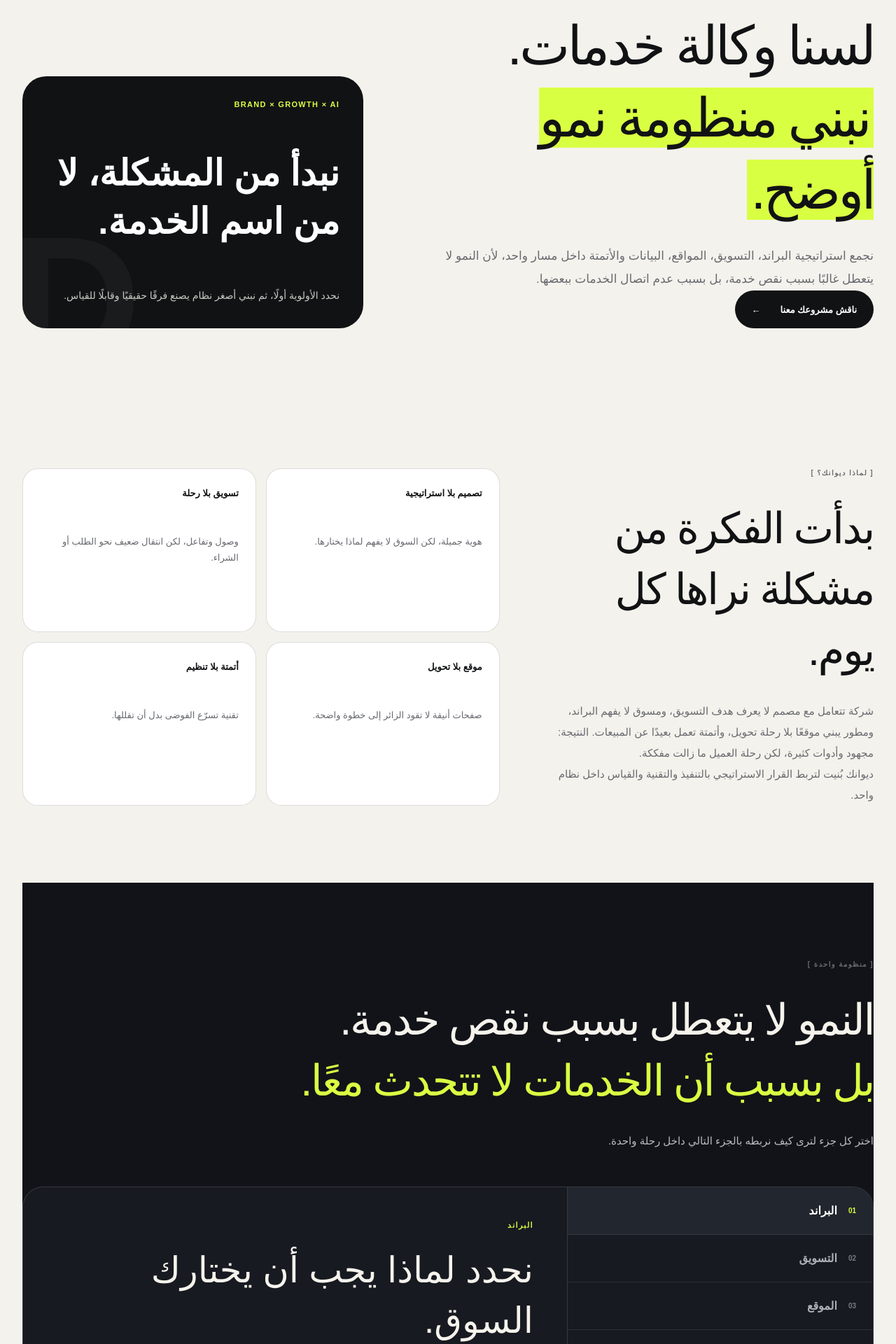
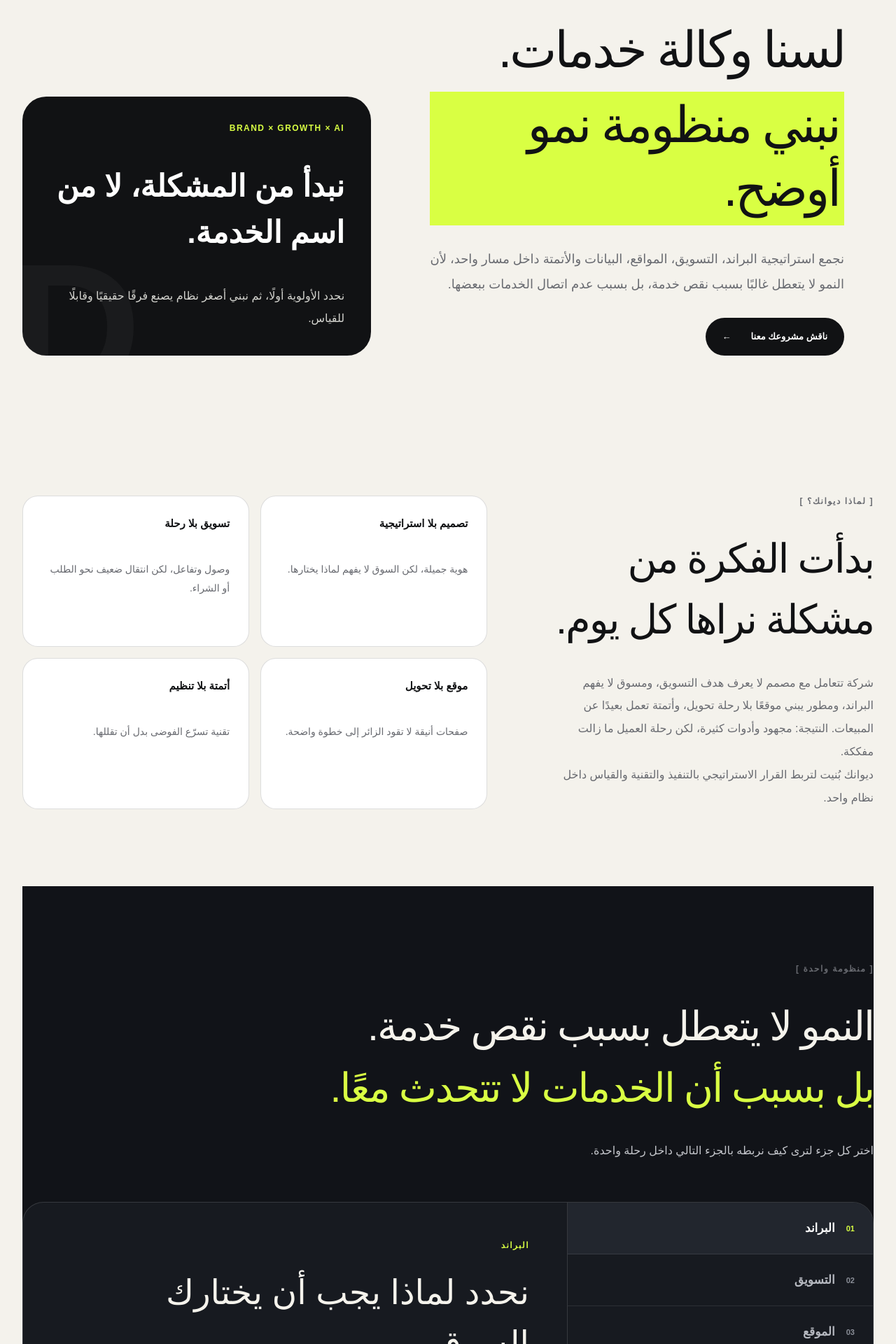
Before and after one commit to mohammedrashad2011-ui/Dewank-2026-website, a Next.js app: page /about in a window 1280 px wide. Shown: the part 240-2160 px from the top of the page at 70% size. Built offline with nearby package versions, Linux system fonts and the light colour scheme; a web font is replaced by a local one.

Commit message:
Fix about page spacing typography and GCC panel

```diff
--- a/app/about/about-page.css
+++ b/app/about/about-page.css
@@ -1,47 +1,39 @@
 .about-page{background:var(--paper);color:var(--ink)}
-.about-hero{padding:120px 0 90px;display:grid;grid-template-columns:1.15fr .85fr;gap:70px;align-items:end}
-.about-hero h1{font-size:clamp(48px,6vw,86px);line-height:1.34;letter-spacing:-.05em;margin:34px 0 26px}
-.about-hero h1 em{font-style:normal;background:var(--acid);padding-inline:.08em}
-.about-hero p{max-width:720px;font-size:17px;line-height:1.95;color:var(--muted)}
-.about-hero-card{background:var(--ink);color:#fff;border-radius:34px;padding:34px;min-height:360px;display:flex;flex-direction:column;justify-content:space-between;position:relative;overflow:hidden}
+.about-page .section-label{font-size:12px;letter-spacing:.13em}
+.about-hero{padding:120px 0 90px;display:grid;grid-template-columns:1.12fr .88fr;gap:84px;align-items:end}
+.about-hero>div:first-child{padding-right:42px}
+.about-hero h1{max-width:900px;font-size:clamp(48px,5.6vw,82px);line-height:1.42;letter-spacing:-.045em;margin:38px 0 30px}
+.about-hero h1 em{display:inline-block;font-style:normal;background:var(--acid);padding:.02em .1em .08em;line-height:1.28;margin-top:.12em}
+.about-hero p{max-width:760px;font-size:18px;line-height:2;color:var(--muted);margin:0 0 30px}
+.about-hero-card{background:var(--ink);color:#fff;border-radius:34px;padding:38px;min-height:370px;display:flex;flex-direction:column;justify-content:space-between;position:relative;overflow:hidden}
 .about-hero-card:before{content:"D";position:absolute;left:-18px;bottom:-90px;font:700 260px/1 Arial;color:#ffffff0a}
-.about-hero-card small{color:var(--acid);font:700 11px Arial;letter-spacing:.12em}
-.about-hero-card strong{font-size:clamp(34px,4vw,54px);line-height:1.35;max-width:500px}
-.about-hero-card span{color:#c9c9c3;line-height:1.8;font-size:14px}
-.about-origin{padding:110px 0;display:grid;grid-template-columns:.8fr 1.2fr;gap:80px}
-.about-origin h2,.about-system h2,.about-values h2,.about-market h2,.about-fit h2,.about-final h2{font-size:clamp(38px,4.8vw,66px);line-height:1.42;letter-spacing:-.04em;margin:28px 0}
-.about-origin-copy p,.about-system-copy p,.about-market p,.about-fit p{font-size:15px;line-height:2;color:var(--muted)}
-.fragment-grid{display:grid;grid-template-columns:1fr 1fr;gap:14px}
-.fragment-card{border:1px solid var(--line);border-radius:22px;padding:24px;background:#fff;min-height:190px;transition:.25s ease}
+.about-hero-card>*{position:relative;z-index:1}
+.about-hero-card small{color:var(--acid);font:700 12px Arial;letter-spacing:.12em}
+.about-hero-card strong{font-size:clamp(32px,3.4vw,50px);line-height:1.52;max-width:500px;margin-block:36px}
+.about-hero-card span{color:#d4d4cf;line-height:1.95;font-size:16px}
+.about-origin{padding:110px 0;display:grid;grid-template-columns:.82fr 1.18fr;gap:90px}
+.about-origin h2,.about-system h2,.about-values h2,.about-market h2,.about-fit h2,.about-final h2{font-size:clamp(38px,4.5vw,62px);line-height:1.52;letter-spacing:-.035em;margin:30px 0}
+.about-origin-copy p,.about-system-copy p,.about-market p,.about-fit p{font-size:16px;line-height:2.05;color:var(--muted)}
+.fragment-grid{display:grid;grid-template-columns:1fr 1fr;gap:16px}
+.fragment-card{border:1px solid var(--line);border-radius:22px;padding:27px;background:#fff;min-height:200px;transition:.25s ease}
 .fragment-card:hover{transform:translateY(-5px);box-shadow:0 20px 50px rgba(17,18,20,.08)}
-.fragment-card b{display:block;font-size:13px;margin-bottom:45px}
-.fragment-card p{font-size:13px;line-height:1.8;color:var(--muted);margin:0}
+.fragment-card b{display:block;font-size:15px;line-height:1.6;margin-bottom:40px}
+.fragment-card p{font-size:14px;line-height:1.95;color:var(--muted);margin:0}
 .about-system{padding:110px 0;background:#111318;color:#f5f3ec}
-.about-system-copy{max-width:920px}
+.about-system-copy{max-width:960px}
 .about-system-copy h2 em{font-style:normal;color:var(--acid)}
-.about-system-copy p{color:#b9bbc1}
-.system-interactive{margin-top:50px;display:grid;grid-template-columns:.72fr 1.28fr;border:1px solid #ffffff22;border-radius:30px;overflow:hidden;background:#171a20}
+.about-system-copy p{color:#c3c5ca;font-size:16px}
+.system-interactive{margin-top:56px;display:grid;grid-template-columns:.72fr 1.28fr;border:1px solid #ffffff22;border-radius:30px;overflow:hidden;background:#171a20}
 .system-tabs{display:flex;flex-direction:column;border-left:1px solid #ffffff22}
-.system-tabs button{appearance:none;border:0;border-bottom:1px solid #ffffff18;background:transparent;color:#aeb1b8;padding:24px;text-align:right;font:700 16px var(--font-arabic);cursor:pointer;display:flex;gap:16px;align-items:center;transition:.2s ease}
-.system-tabs button:last-child{border-bottom:0}.system-tabs button span{font:700 10px Arial;color:#777b84}.system-tabs button:hover,.system-tabs button.active{background:#22262e;color:#fff}.system-tabs button.active span{color:var(--acid)}
-.system-panel{padding:48px;min-height:340px;display:flex;flex-direction:column;justify-content:center}
-.system-panel small{color:var(--acid);font:700 11px Arial;letter-spacing:.12em}.system-panel h3{font-size:clamp(34px,4vw,54px);line-height:1.4;margin:22px 0}.system-panel p{color:#b9bbc1;line-height:1.95;max-width:680px}.system-progress{height:3px;background:#ffffff18;margin-top:34px}.system-progress span{display:block;height:100%;background:var(--acid);transition:width .3s ease}
+.system-tabs button{appearance:none;border:0;border-bottom:1px solid #ffffff18;background:transparent;color:#b6b9c0;padding:26px;text-align:right;font:700 17px var(--font-arabic);cursor:pointer;display:flex;gap:16px;align-items:center;transition:.2s ease}
+.system-tabs button:last-child{border-bottom:0}.system-tabs button span{font:700 11px Arial;color:#8b8f98}.system-tabs button:hover,.system-tabs button.active{background:#22262e;color:#fff}.system-tabs button.active span{color:var(--acid)}
+.system-panel{padding:54px;min-height:360px;display:flex;flex-direction:column;justify-content:center}
+.system-panel small{color:var(--acid);font:700 12px Arial;letter-spacing:.12em}.system-panel h3{font-size:clamp(34px,3.8vw,52px);line-height:1.5;margin:24px 0}.system-panel p{color:#c2c4ca;font-size:16px;line-height:2;max-width:700px}.system-progress{height:3px;background:#ffffff18;margin-top:36px}.system-progress span{display:block;height:100%;background:var(--acid);transition:width .3s ease}
 .about-values{padding:110px 0}.values-grid{display:grid;grid-template-columns:repeat(4,1fr);border-top:1px solid var(--line)}
-.value-card{padding:28px 24px 48px;border-left:1px solid var(--line)}.value-card:last-child{border-left:0}.value-card span{font:700 11px Arial;color:var(--muted)}.value-card h3{font-size:27px;line-height:1.45;margin:55px 0 14px}.value-card p{font-size:13px;line-height:1.8;color:var(--muted)}
-.about-market{padding:110px 0;background:#ede9df}.market-grid{display:grid;grid-template-columns:.85fr 1.15fr;gap:80px;align-items:start}.market-map{border-radius:30px;background:var(--ink);color:#fff;padding:34px;min-height:430px;position:relative;overflow:hidden}.market-map:before{content:"GCC";position:absolute;left:18px;bottom:-30px;font:700 160px Arialpx;align-content:start;padding-top:34px}
-.market-tags span{border:1px solid var(--line);background:#fff;padding:14px 18px;border-radius:999px;font-size:13px;font-weight:700;transition:.2s ease}
-.market-tags span:hover{background:var(--acid);transform:translateY(-3px)}
-.about-fit{padding:110px 0}
-.fit-grid{display:grid;grid-template-columns:1fr 1fr;gap:20px;margin-top:38px}
-.fit-box{border-radius:28px;padding:30px;border:1px solid var(--line);background:#fff}
-.fit-box.dark{background:var(--ink);color:#fff}
-.fit-box h3{font-size:30px;margin:0 0 22px}
-.fit-box ul{margin:0;padding:0;list-style:none;display:grid;gap:14px}
-.fit-box li{line-height:1.8;color:var(--muted)}
-.fit-box.dark li{color:#c9c9c4}
-.about-final{margin:0 32px 32px;padding:80px;border-radius:38px;background:var(--ink);color:#fff;display:grid;grid-template-columns:1.2fr .8fr;gap:70px;align-items:end}
-.about-final h2 em{font-style:normal;color:var(--acid)}
-.about-final p{color:#c8c8c2}
-.about-final .button{margin-top:20px}
-@media(max-width:900px){.about-hero,.about-origin,.system-interactive,.about-market,.about-final{grid-template-columns:1fr}.about-hero{padding-top:90px}.about-hero h1{font-size:clamp(40px,10vw,58px)}.origin-grid,.experience-grid,.fit-grid{grid-template-columns:1fr 1fr}.about-final{margin-inline:18px;padding:44px 26px}.system-tabs{grid-template-columns:1fr 1fr}}
-@media(max-width:560px){.origin-grid,.experience-grid,.fit-grid,.system-tabs{grid-template-columns:1fr}.about-origin,.about-system,.about-experience,.about-principles,.about-market,.about-fit{padding-block:80px}.about-hero-card{min-height:290px}.principles-list div{grid-template-columns:50px 1fr}.about-final h2,.about-origin h2,.about-system h2,.about-experience h2,.about-principles h2,.about-fit h2,.about-market h2{font-size:34px;line-height:1.55}}
+.value-card{padding:30px 25px 52px;border-left:1px solid var(--line)}.value-card:last-child{border-left:0}.value-card span{font:700 12px Arial;color:var(--muted)}.value-card h3{font-size:28px;line-height:1.55;margin:52px 0 16px}.value-card p{font-size:14px;line-height:1.95;color:var(--muted)}
+.about-market{padding:110px 0;background:#ede9df}.market-grid{display:grid;grid-template-columns:.92fr 1.08fr;gap:86px;align-items:start}.market-grid>div:first-child{padding-right:28px}.market-map{border-radius:30px;background:var(--ink);color:#fff;padding:42px;min-height:440px;position:relative;overflow:hidden;display:flex;flex-direction:column;align-items:flex-start;justify-content:flex-start}.market-map:before{content:"GCC";position:absolute;left:22px;bottom:-20px;font:700 150px/.9 Arial;color:#fff;opacity:.95;letter-spacing:-.08em}.market-map>*{position:relative;z-index:1}.market-map small{display:block;color:var(--acid);font:700 12px Arial;letter-spacing:.11em;margin-bottom:28px}.market-map strong{display:block;max-width:760px;font-size:25px;line-height:1.65;margin:0 0 14px}.market-map p{max-width:720px;font-size:17px;line-height:1.95;color:#bfc1c7;margin:0}.market-tags{display:flex;gap:10px;flex-wrap:wrap;margin-top:28px}.market-tags span{border:1px solid var(--line);background:#fff;padding:14px 20px;border-radius:999px;font-size:14px;font-weight:700;transition:.2s ease}.market-tags span:hover{background:var(--acid);transform:translateY(-3px)}
+.about-fit{padding:110px 0}.fit-grid{display:grid;grid-template-columns:1fr 1fr;gap:22px;margin-top:42px}.fit-box{border-radius:28px;padding:34px;border:1px solid var(--line);background:#fff}.fit-box.dark{background:var(--ink);color:#fff}.fit-box h3{font-size:30px;line-height:1.5;margin:0 0 24px}.fit-box ul{margin:0;padding:0;list-style:none;display:grid;gap:16px}.fit-box li{font-size:15px;line-height:1.9;color:var(--muted)}.fit-box.dark li{color:#d0d0cb}
+.about-final{margin:0 32px 32px;padding:80px;border-radius:38px;background:var(--ink);color:#fff;display:grid;grid-template-columns:1.2fr .8fr;gap:70px;align-items:end}.about-final h2 em{display:inline-block;font-style:normal;color:var(--acid);margin-top:.1em}.about-final p{font-size:16px;line-height:2;color:#d0d0ca}.about-final .button{margin-top:22px}
+@media(max-width:1120px){.about-page .nav-wrap nav{gap:30px;font-size:13px}.about-hero{gap:52px}.about-hero>div:first-child{padding-right:24px}}
+@media(max-width:900px){.about-hero,.about-origin,.system-interactive,.market-grid,.about-final{grid-template-columns:1fr}.about-hero{padding-top:90px}.about-hero>div:first-child,.market-grid>div:first-child{padding-right:0}.about-hero h1{font-size:clamp(40px,10vw,58px)}.fit-grid{grid-template-columns:1fr}.about-final{margin-inline:18px;padding:44px 26px}.system-tabs{display:grid;grid-template-columns:1fr 1fr;border-left:0;border-bottom:1px solid #ffffff22}.system-tabs button{border-left:1px solid #ffffff18}.values-grid{grid-template-columns:1fr 1fr}.value-card:nth-child(2){border-left:0}.market-map{min-height:390px}}
+@media(max-width:560px){.fragment-grid,.fit-grid,.system-tabs,.values-grid{grid-template-columns:1fr}.about-origin,.about-system,.about-values,.about-market,.about-fit{padding-block:78px}.about-hero-card{min-height:300px}.about-final h2,.about-origin h2,.about-system h2,.about-values h2,.about-fit h2,.about-market h2{font-size:34px;line-height:1.62}.about-hero p,.about-origin-copy p,.about-system-copy p,.about-market p,.about-fit p,.system-panel p{font-size:15px}.value-card{border-left:0;border-bottom:1px solid var(--line)}.market-map{padding:30px;min-height:430px}.market-map strong{font-size:22px}.market-map:before{font-size:105px}.system-panel{padding:34px 26px}}
```
